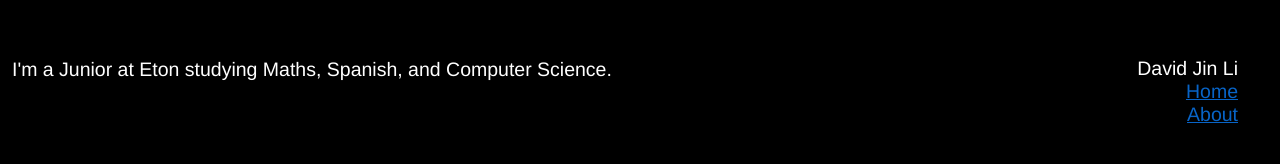
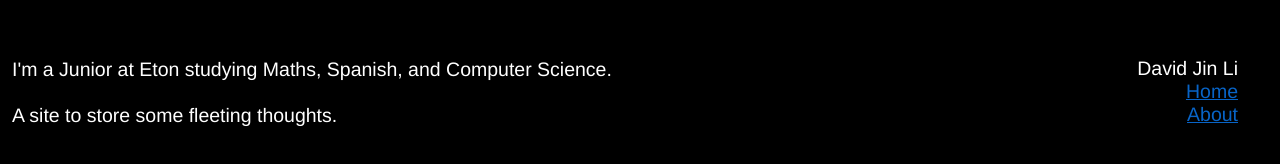
Before and after one commit to davidjinli/davidjinli.github.io, a plain HTML site: page about.html in a window 1280 px wide. Drawn offline with Linux system fonts and the light colour scheme.

Commit message:
added about page

```diff
--- a/about.html
+++ b/about.html
@@ -33,6 +33,7 @@
 		<div id="left">&nbsp;</div>
 		<div id="content">
 			<p>I'm a Junior at Eton studying Maths, Spanish, and Computer Science.</p>
+			<p class="notop">A site to store some fleeting thoughts.</p>
 		</div>
 	</body>
 </html>
```
